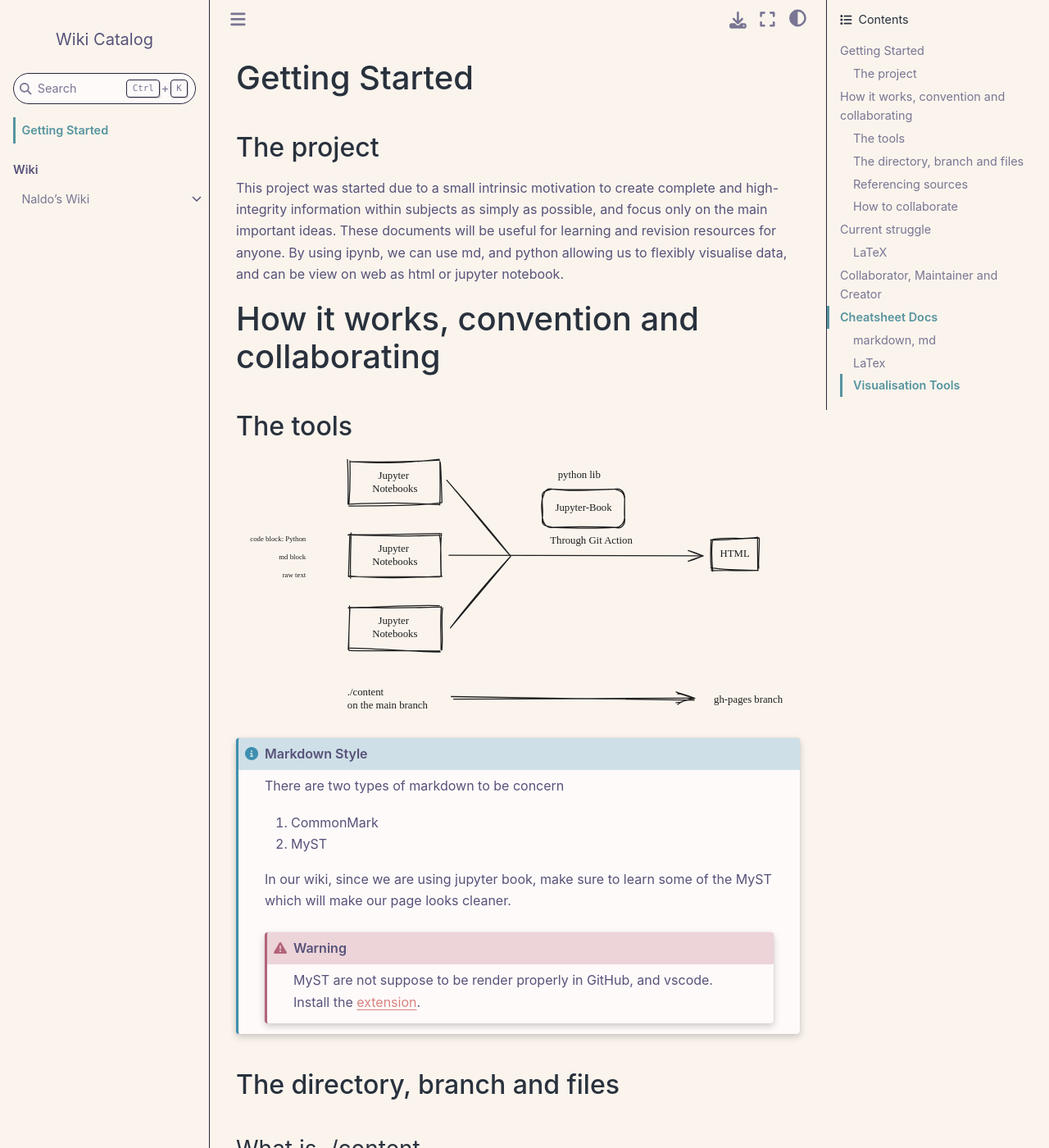
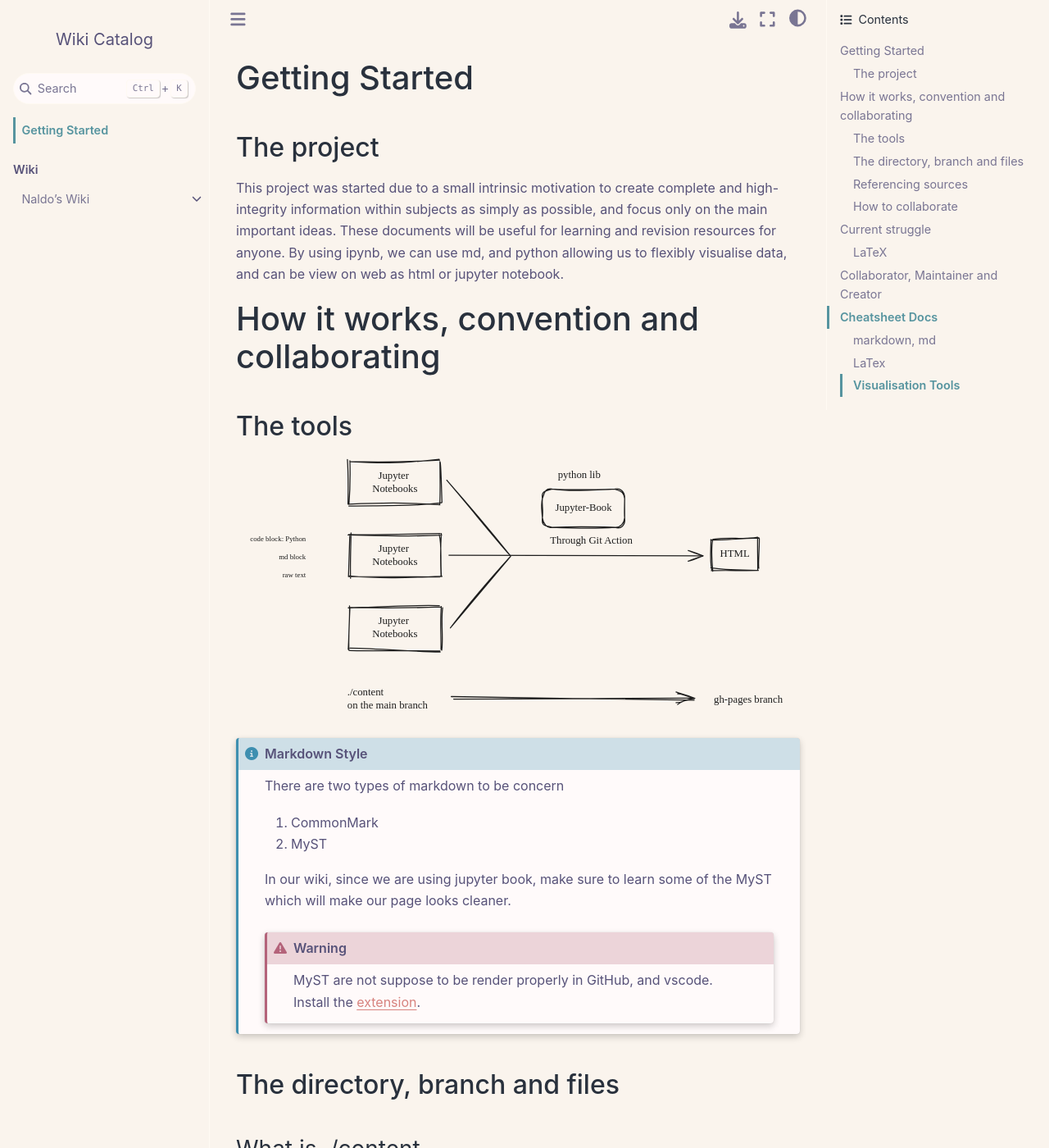
Before and after one commit to solipsse/Wiki1, a Jupyter Book: the page built from content/index.md, in a window 1280 px wide and 1400 px high. Shown: the whole window at 82% size. Built offline with Jupyter Book 1.0.4 settings and Sphinx 7.4.7 and the Sphinx Book theme 1.1.4, drawn with Linux system fonts in a browser that asks for light colours.

Commit message:
Fix border color css

```diff
--- a/content/_static/rose-pine-dawn.css
+++ b/content/_static/rose-pine-dawn.css
@@ -17,8 +17,8 @@ html[data-theme=light] {
   --pst-color-text-muted: #797593;
   --pst-color-heading-color: #575279;
   --pst-color-shadow: rgba(0,0,0,.2);
-  --pst-color-border: #2a273f;
-  --pst-color-border-muted: #393552;
+  --pst-color-border: #fffaf3;
+  --pst-color-border-muted: #f2e9e1;
   --pst-color-inline-code: #907aa9;
   --pst-color-inline-code-links: #b4637a;
   /* --pst-color-target: #f6c17780;  dont know */
--- a/content/_static/rose-pine-moon.css
+++ b/content/_static/rose-pine-moon.css
@@ -19,8 +19,8 @@ html[data-theme=dark] {
   --pst-color-text-muted: #908caa;
   --pst-color-heading-color: #14181e;
   --pst-color-shadow: rgba(0,0,0,.2);
-  --pst-color-border: #fffaf3;
-  --pst-color-border-muted: #f2e9e1;
+  --pst-color-border: #2a273f;
+  --pst-color-border-muted: #393552;
   --pst-color-inline-code: #c4a7e7;
   --pst-color-inline-code-links: `;
   /* --pst-color-target: #f6c17780;  dont know */
```
